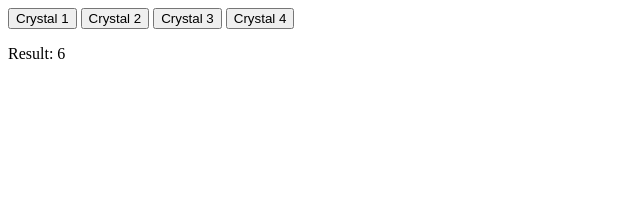
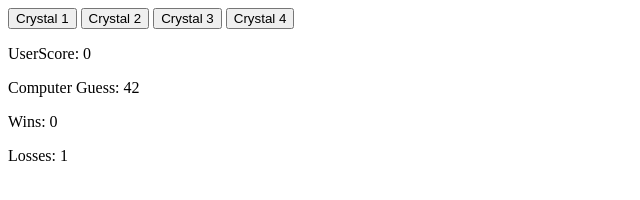
Before and after one commit to TFly33/unit-4-game, a plain HTML site: page index.html in a window 1280 px wide. Both pictures are taken after a click on the button "Crystal 1". Shown: the whole page, without its empty margins (0-640 px from the left). Drawn offline with nearby package versions, Linux system fonts and the light colour scheme.

Commit message:
updated functions. The actual logistics of the game appear to be fully functional. Now just need to add CSS.

```diff
--- a/assets/javascript/game.js
+++ b/assets/javascript/game.js
@@ -50,7 +50,6 @@ $(document).ready(function () {
     button2 = Math.floor(Math.random() * 12) + 1;
     button3 = Math.floor(Math.random() * 12) + 1;
     button4 = Math.floor(Math.random() * 12) + 1;
-    computerGuess = 1 + Math.floor(Math.random() * 120);
     // Let's console log that to make sure we're getting an assignment.
     console.log(button1);
     console.log(button2);
@@ -62,95 +61,61 @@ $(document).ready(function () {
 
   // Now we need to make a win and loss variable function.
   function winLoss() {
+
+
     if (userScore === computerGuess) {
       wins++;
       console.log(wins);
+      reset();
     }
-    if (userScore > computerGuess) {
+    else if (userScore > computerGuess) {
       losses++;
       console.log(losses);
+      reset();
     }
+
   }
   // We need a reset function. A function that will automatically reset the userscore and computerguess.
-  function reset () {
+  function reset() {
+    $("#wins").text("Wins: " + wins);
+    $("#losses").text("Losses: " + losses);
+    console.log("---" + computerGuess);
+    console.log("---" + userScore);
     userScore = 0;
-    computerGuess = 0;
+    $("#Score").text("UserScore: " + userScore);
+    computerGuess = Math.floor(Math.random() * 120) + 1;
+    $("#computerGuess").text("Computer Guess: " + computerGuess);
     newGame();
   };
 
-// Our newGame function will run each time the game is reset. It will include randomized values for all four buttons.
-  newGame();
+  // Our newGame function will run each time the game is reset. It will include randomized values for all four buttons, as well as a randomized computerguess.
 
-  computerGuess = Math.floor(Math.random() * 120) + 1;
+  reset();
+
 
   $("#button-1").on("click", function () {
     userScore = button1 + userScore;
     console.log(userScore);
-    $("#Score").text("Result: " + userScore);
+    $("#Score").text("UserScore: " + userScore);
+    winLoss();
   });
   $("#button-2").on("click", function () {
     userScore = button2 + userScore;
     console.log(userScore);
-    $("#Score").text("Result: " + userScore);
+    $("#Score").text("UserScore: " + userScore);
+    winLoss();
   });
   $("#button-3").on("click", function () {
     userScore = button3 + userScore;
     console.log(userScore);
-    $("#Score").text("Result: " + userScore);
+    $("#Score").text("UserScore: " + userScore);
+    winLoss();
   });
   $("#button-4").on("click", function () {
     userScore = button4 + userScore;
     console.log(userScore);
-    $("#Score").text("Result: " + userScore);
+    $("#Score").text("UserScore: " + userScore);
+    winLoss();
   });
 
-  winLoss();
-  reset();
-
 });
-
-// Let's make the buttons and make sure we are getting a random value for each.
-
-// Need to run the game before the clicking starts so the button's values are set.
-
-// newGame();
-
-// $("#button-1").on("click", function () {
-//   userScore = userScore + button1;
-//   console.log(userScore);
-//   $("userScore").text(userScore);
-// });
-// $("#button-2").on("click", function () {
-//   userScore = userScore + button2;
-//   console.log(userScore);
-//   $("userScore").text(userScore);
-// });
-// $("#button-3").on("click", function () {
-//   userScore = userScore + button3;
-//   console.log(userScore);
-//   $("userScore").text(userScore);
-// });
-// $("#button-4").on("click", function () {
-//   userScore = userScore + button4;
-//   console.log(userScore);
-//   $("userScore").text(userScore);
-// });
-//         // Link text to HTML so the user can see it.
-//       });
-
-
-//       // Link text to HTML so the user can see it.
-//     });
-
-//     // Link text to HTML so the user can see it.
-//   });
-
-//   // Link text to HTML so the user can see it.
-// });
-
-
-
-//   Need a reset all function.
-// Need an if else statement for the win/loss. That then leads to the reset, but the wins and losses stay the same.
-// Need a userscore that everytime the crystal is clicked submits.
-// Create four onclick functions for each button.
--- a/index.html
+++ b/index.html
@@ -19,14 +19,17 @@
     </div>
 
     <div class="scoreSection">
-            <p id ="Score"> Result: </p>
+        <p id="Score"> UserScore: </p>
+        <p><span id="computerGuess"> Computer Guess: </span> </p>
+        <p><span id="wins"> Wins: </span> </p>
+        <p><span id="losses"> Losses: </span> </p>
     </div>
 
 
-                <script src="assets/javascript/game.js">
+    <script src="assets/javascript/game.js">
 
 
-                </script>
+    </script>
 
 </body>
 
```
